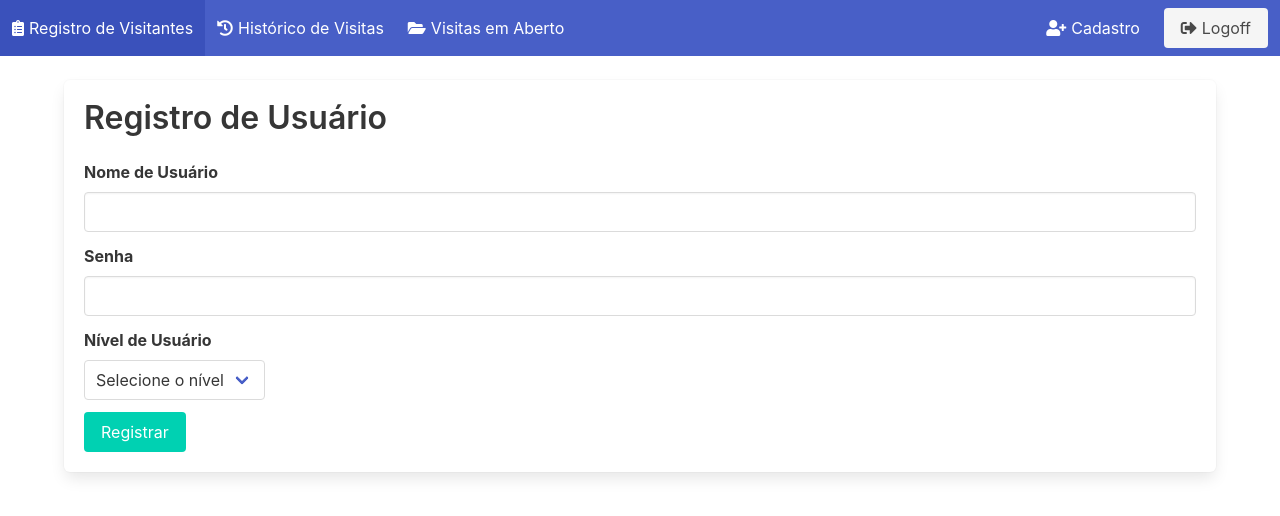
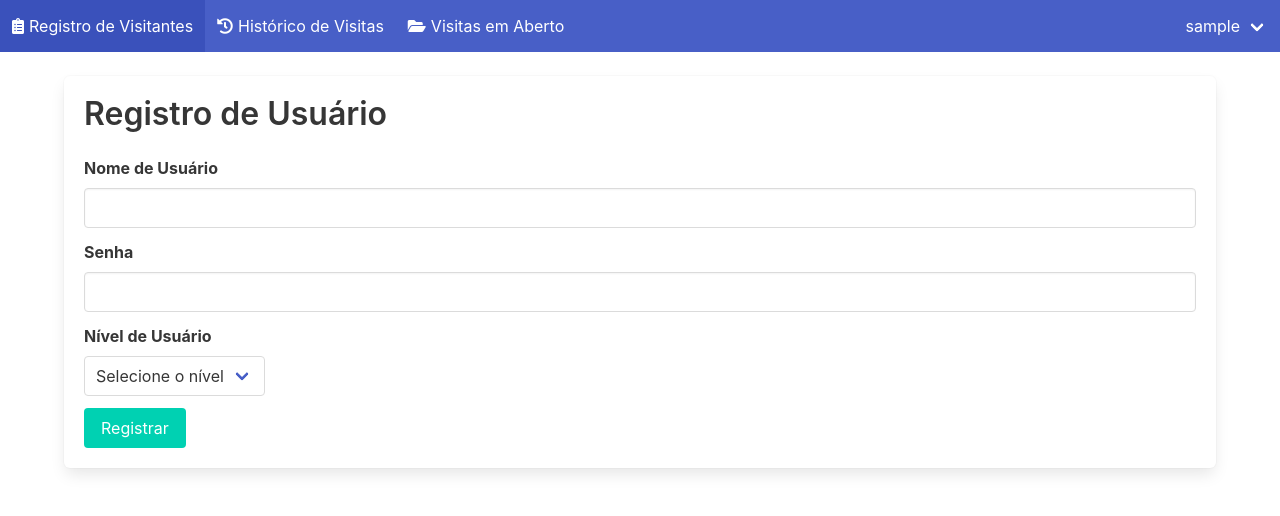
Before and after one commit to tech-tiago/visitantes, a website: page public/register.html in a window 1280 px wide. Drawn offline with nearby package versions, Linux system fonts and the light colour scheme; sample sign-in values are in the browser's storage.

Commit message:
12.1.1.1

```diff
--- a/public/js/login.js
+++ b/public/js/login.js
@@ -22,6 +22,7 @@ document.addEventListener('DOMContentLoaded', function() {
 
             // Salvar o token no localStorage e o nível do usuário
             localStorage.setItem('token', data.token);
+            localStorage.setItem('username', username); // Salvar o nome do usuário
             localStorage.setItem('userLevel', data.level);
 
             alert('Login realizado com sucesso!');
--- a/public/js/logoff.js
+++ b/public/js/logoff.js
@@ -21,6 +21,8 @@ document.addEventListener('DOMContentLoaded', function() {
     // Função para deslogar o usuário
     function logout() {
         localStorage.removeItem('token');
+        localStorage.removeItem('username');
+        localStorage.removeItem('userLevel');
         window.location.href = '/login.html'; // Redireciona para a página de login
     }
 
@@ -36,6 +38,12 @@ document.addEventListener('DOMContentLoaded', function() {
         logout();
     }
 
+    // Atualiza o nome do usuário no menu
+    const username = localStorage.getItem('username');
+    if (username) {
+        document.getElementById('loggedUserName').textContent = username;
+    }
+
     // Lógica de logoff
     const logoutButton = document.getElementById('logoutButton');
     if (logoutButton) {
--- a/public/register.html
+++ b/public/register.html
@@ -14,16 +14,15 @@
         <div class="navbar-brand">
             <a class="navbar-item" href="/home.html">
                 <i class="fas fa-clipboard-list"></i>
-              <span> Registro de Visitantes</span>
+                <span>Registro de Visitantes</span>
             </a>
-
             <a class="navbar-item" href="/registro-de-visitas.html">
                 <i class="fa fa-history"></i>
-              <span> Histórico de Visitas</span>
+                <span>Histórico de Visitas</span>
             </a>
             <a class="navbar-item" href="/visitas-em-aberto.html">
                 <i class="fas fa-folder-open"></i>
-              <span> Visitas em Aberto</span>
+                <span>Visitas em Aberto</span>
             </a>
 
             <a role="button" class="navbar-burger" aria-label="menu" aria-expanded="false" data-target="navbarMenu">
@@ -34,13 +33,15 @@
         </div>
         <div id="navbarMenu" class="navbar-menu">
             <div class="navbar-end">
-            <a class="navbar-item" href="/register.html" id="registerLink">
-                <i class="fas fa-user-plus"></i>
-                <span>Cadastro</span>
+                <div class="navbar-item has-dropdown is-hoverable">
+                    <a class="navbar-link" id="loggedUserName">
+                        <span class="icon is-small">
+                            <i class="fas fa-user"></i>
+                        </span>
+                        <!-- Nome do usuário logado será inserido aqui -->
                     </a>
-              <div class="navbar-item">
-                  <div class="buttons">
-                      <a class="button is-light" id="logoutButton">
+                    <div class="navbar-dropdown is-right">
+                        <a class="navbar-item" id="logoutButton">
                             <i class="fas fa-sign-out-alt"></i>
                             <span>Logoff</span>
                         </a>
```
Also changed, not shown: public/home.html (+8 -6 lines), public/registro-de-visitas.html (+13 -12 lines), public/visitas-em-aberto.html (+12 -11 lines). Lines whose indentation alone changed are shown as unchanged.
